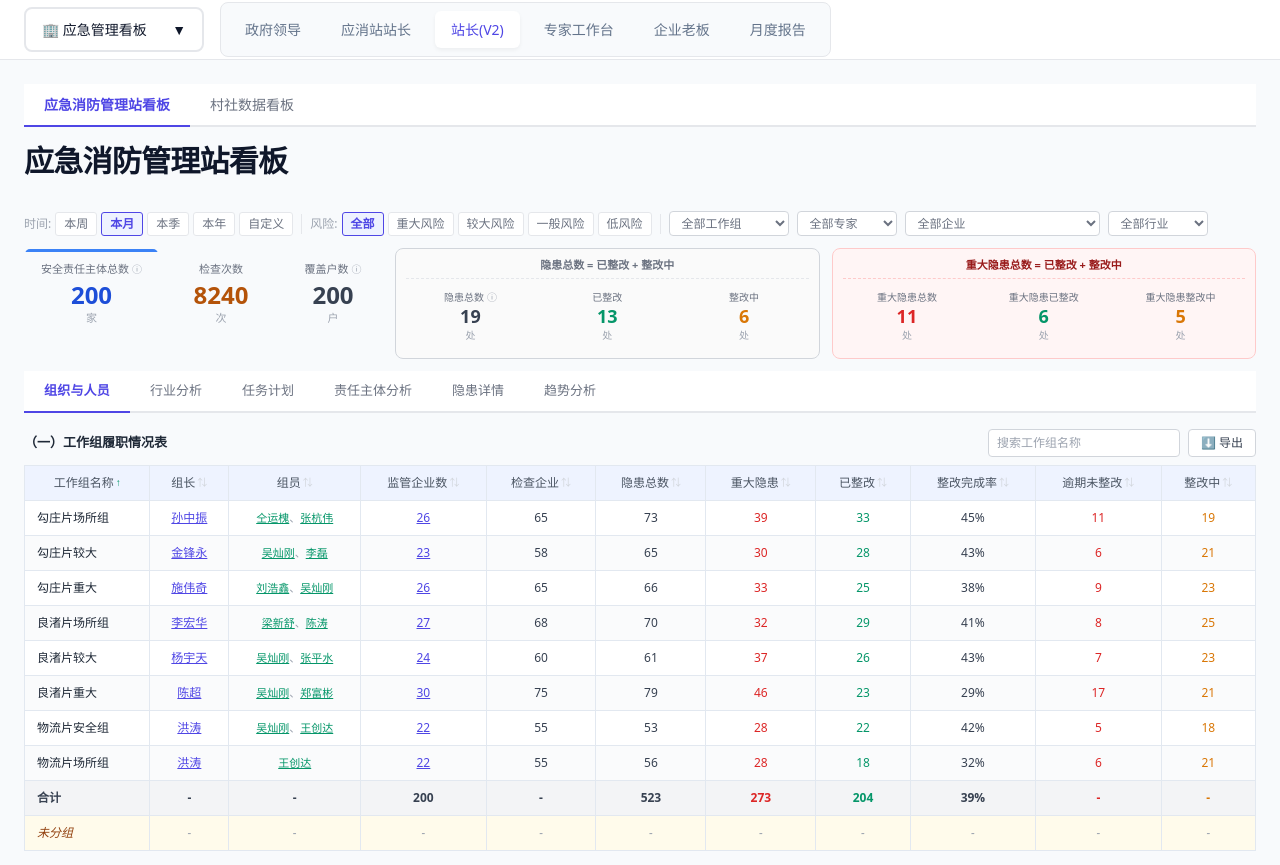
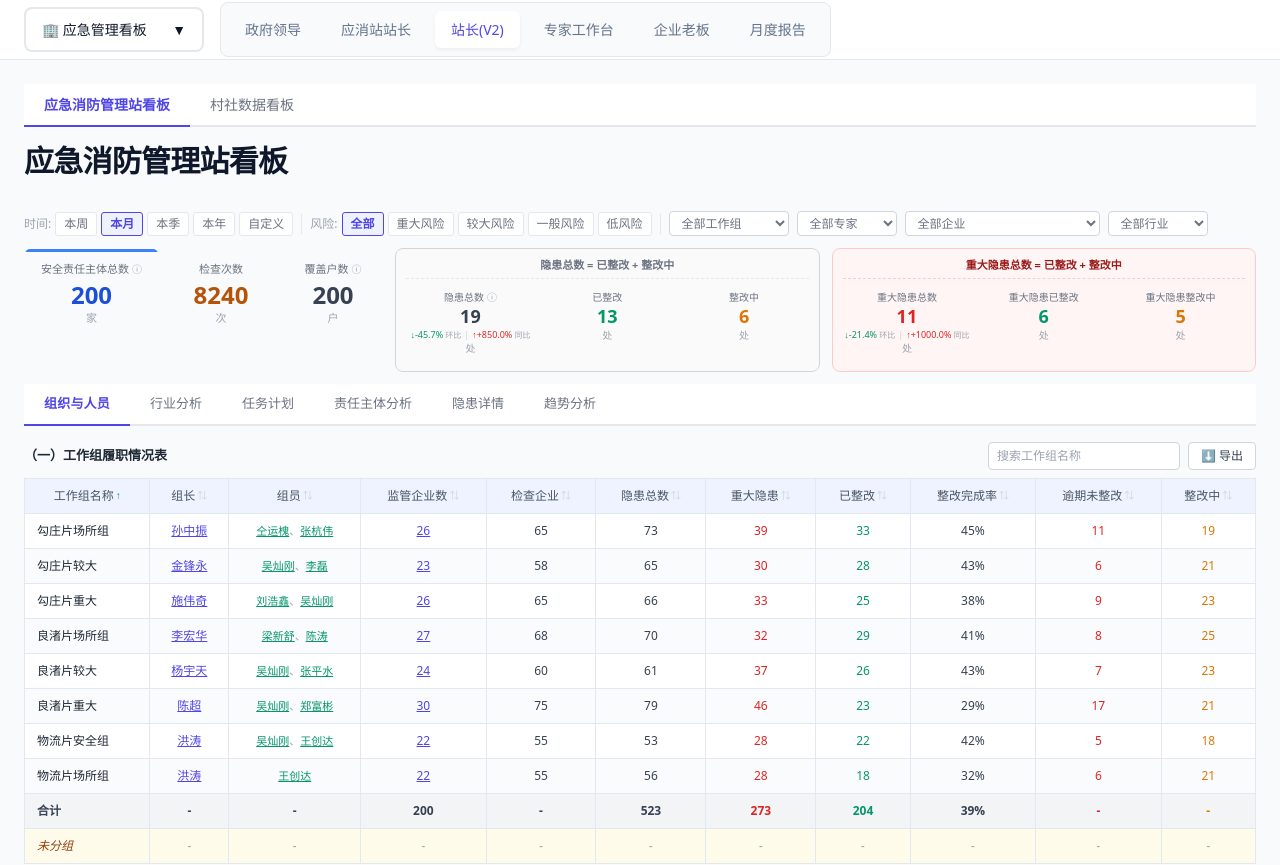
Before and after one commit to xjhyonier/dashboard, a React (Vite) app: page /emergency/station-chief-v2 in a window 1280 px wide. Shown: the top 865 px of the page. Built offline with nearby package versions, Linux system fonts and the light colour scheme.

Commit message:
应急消防管理站看板: 隐患总数/重大隐患总数增加月环比和月同比数据

```diff
--- a/src/business/emergency/pages/StationChiefV2Dashboard.tsx
+++ b/src/business/emergency/pages/StationChiefV2Dashboard.tsx
@@ -119,10 +119,37 @@ export function StationChiefV2Dashboard() {
     const inProgressCount = inRange.filter(h => h.status === 'rectifying').length
     const seriousClosed = seriousAll.filter(h => ['verified', 'closed', 'rectified'].includes(h.status)).length
     const seriousInProgress = seriousAll.filter(h => h.status === 'rectifying').length
+
+    // 月环比：上月同期
+    const pmStart = fmtDate(new Date(TODAY.getFullYear(), TODAY.getMonth() - 1, 1))
+    const pmEnd = fmtDate(new Date(TODAY.getFullYear(), TODAY.getMonth(), 0))
+    const prevMonth = hazardRecords.filter(h => {
+      const discoveredAt = h.discovered_at || h.created_at
+      return discoveredAt >= pmStart && discoveredAt <= pmEnd
+    })
+    // 月同比：去年同月
+    const lyStart = fmtDate(new Date(TODAY.getFullYear() - 1, TODAY.getMonth(), 1))
+    const lyEnd = fmtDate(new Date(TODAY.getFullYear() - 1, TODAY.getMonth() + 1, 0))
+    const lastYear = hazardRecords.filter(h => {
+      const discoveredAt = h.discovered_at || h.created_at
+      return discoveredAt >= lyStart && discoveredAt <= lyEnd
+    })
+
+    const currentHazard = closedCount + inProgressCount
+    const currentSerious = seriousClosed + seriousInProgress
+
+    const prevMonthHazard = prevMonth.length
+    const prevMonthSerious = prevMonth.filter(h => h.level === '重大隐患').length
+    const lastYearHazard = lastYear.length
+    const lastYearSerious = lastYear.filter(h => h.level === '重大隐患').length
+
+    const calcChange = (current: number, base: number): number | null =>
+      base > 0 ? ((current - base) / base * 100) : null
+
     return {
       enterprise: enterpriseCount || workGroups.reduce((s, g) => s + g.enterprise_count, 0),
-      hazard: closedCount + inProgressCount,
-      serious: seriousClosed + seriousInProgress,
+      hazard: currentHazard,
+      serious: currentSerious,
       seriousClosed,
       seriousInProgress,
       closed: closedCount,
@@ -130,6 +157,11 @@ export function StationChiefV2Dashboard() {
       deadline: inRange.filter(h => h.status === 'pending' || h.status === 'rectifying').length,
       extended: inRange.filter(h => h.status === 'overdue').length,
       overdue: inRange.filter(h => h.status === 'overdue').length,
+      // 月环比 / 月同比
+      hazardMoM: calcChange(currentHazard, prevMonthHazard),
+      hazardYoY: calcChange(currentHazard, lastYearHazard),
+      seriousMoM: calcChange(currentSerious, prevMonthSerious),
+      seriousYoY: calcChange(currentSerious, lastYearSerious),
     }
   }, [dateRange, workGroups, hazardRecords, enterpriseCount])
 
@@ -158,14 +190,32 @@ export function StationChiefV2Dashboard() {
   }
 
   // KPI 卡片渲染组件
-  const KpiCard = ({ selectedKpi, setSelectedKpi, item, accentBar, compact }: {
+  const KpiCard = ({ selectedKpi, setSelectedKpi, item, accentBar, compact, mom, yoy }: {
     selectedKpi: string | null
     setSelectedKpi: (k: string | null) => void
     item: { key: string; label: string; value: number; unit: string; color: string; tip?: string }
     accentBar?: string
     compact?: boolean
+    mom?: number | null
+    yoy?: number | null
   }) => {
     const isActive = selectedKpi === item.key
+
+    const formatChange = (val: number | null | undefined): string => {
+      if (val == null) return ''
+      const sign = val > 0 ? '+' : ''
+      return `${sign}${val.toFixed(1)}%`
+    }
+    const changeColor = (val: number | null | undefined): string => {
+      if (val == null) return '#9CA3AF'
+      return val > 0 ? '#DC2626' : val < 0 ? '#059669' : '#9CA3AF'
+    }
+    const changeArrow = (val: number | null | undefined): string => {
+      if (val == null) return ''
+      return val > 0 ? '↑' : val < 0 ? '↓' : '→'
+    }
+    const hasComparison = mom != null || yoy != null
+
     return (
       <div
         key={item.key}
@@ -194,7 +244,26 @@ export function StationChiefV2Dashboard() {
           {item.label}
           {item.tip && <span style={{ marginLeft: 3, color: '#9CA3AF', fontSize: 10 }}>ⓘ</span>}
         </div>
-        <div style={{ fontSize: compact ? 18 : 24, fontWeight: 700, color: item.color, lineHeight: 1.1 }}>{item.value}</div>
+        <div style={{ display: 'flex', alignItems: 'baseline', justifyContent: 'center', gap: 4, flexWrap: 'wrap' }}>
+          <span style={{ fontSize: compact ? 18 : 24, fontWeight: 700, color: item.color, lineHeight: 1.1 }}>{item.value}</span>
+          {hasComparison && (
+            <span style={{ fontSize: compact ? 9 : 10, fontWeight: 500, lineHeight: 1, whiteSpace: 'nowrap' }}>
+              {mom != null && (
+                <span style={{ color: changeColor(mom) }}>
+                  {changeArrow(mom)}{formatChange(mom)}
+                  <span style={{ fontSize: compact ? 8 : 9, color: '#9CA3AF' }}> 环比</span>
+                </span>
+              )}
+              {mom != null && yoy != null && <span style={{ margin: '0 3px', color: '#D1D5DB' }}>|</span>}
+              {yoy != null && (
+                <span style={{ color: changeColor(yoy) }}>
+                  {changeArrow(yoy)}{formatChange(yoy)}
+                  <span style={{ fontSize: compact ? 8 : 9, color: '#9CA3AF' }}> 同比</span>
+                </span>
+              )}
+            </span>
+          )}
+        </div>
         <div style={{ fontSize: compact ? 10 : 11, color: '#9CA3AF', marginTop: 2 }}>{item.unit}</div>
       </div>
     )
@@ -506,6 +575,8 @@ export function StationChiefV2Dashboard() {
               setSelectedKpi={setSelectedKpi}
               item={{ key: 'hazard', label: '隐患总数', value: kpiTotals.hazard, unit: '处', color: '#374151', tip: '镇街监督检查发现的隐患总数' }}
               compact
+              mom={kpiTotals.hazardMoM}
+              yoy={kpiTotals.hazardYoY}
             />
             <KpiCard
               selectedKpi={selectedKpi}
@@ -543,6 +614,8 @@ export function StationChiefV2Dashboard() {
               setSelectedKpi={setSelectedKpi}
               item={{ key: 'serious', label: '重大隐患总数', value: kpiTotals.serious, unit: '处', color: '#DC2626' }}
               compact
+              mom={kpiTotals.seriousMoM}
+              yoy={kpiTotals.seriousYoY}
             />
             <KpiCard
               selectedKpi={selectedKpi}
```
